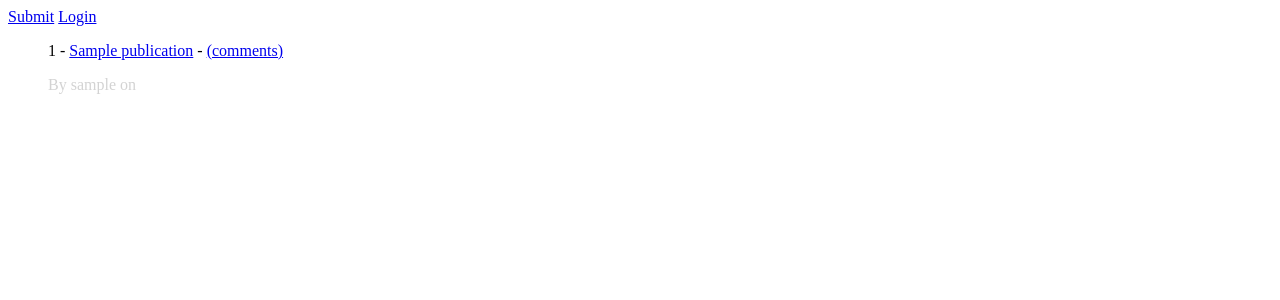
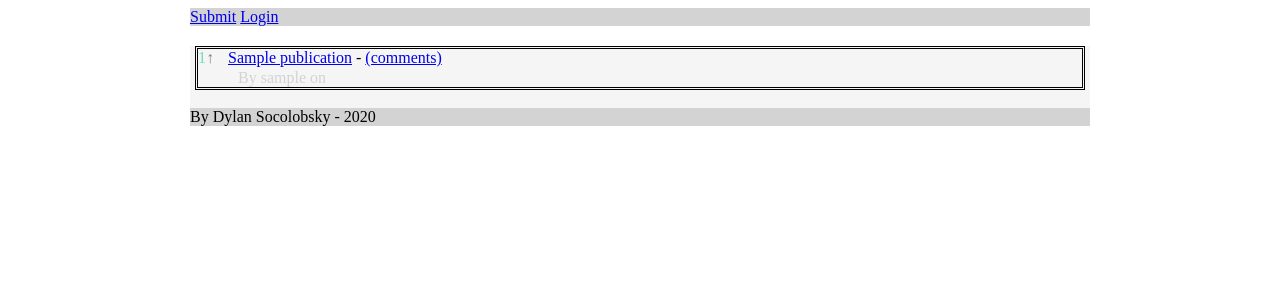
Before and after one commit to dsocolobsky/linkeadisimo, a Django app: page / in a window 1280 px wide. Shown: the top 300 px of the page. Run offline with Django 3.2, Linux system fonts and the light colour scheme; tables that the repository leaves empty hold one stand-in row (values such as "Sample post"); parts of the project's set-up code (start-up, migrations or seed data) failed here and were passed over.

Commit message:
small redesign of index page and frotend for upvote publications in index

```diff
--- a/website/static/website/css/style.css
+++ b/website/static/website/css/style.css
@@ -1,4 +1,55 @@
-.subtext p {
+#main {
+    margin-left: auto;
+    margin-right: auto;
+    min-width: 600px;
+    max-width: 900px;
+}
+
+nav {
+    background-color: lightgrey;
+}
+
+#publications {
+    margin-top: 20px;
+    background-color: whitesmoke;
+}
+
+footer {
+    background-color: lightgrey;
+}
+
+.publication {
+    border-style: double;
+    margin-left: 5px;
+    margin-right: 5px;
+}
+
+.publication .leftside {
+    display: inline-block;
+}
+
+.publication .leftside .votes {
+    color: #6DDCBD;
+}
+
+.publication .leftside .uparrow {
+    color: grey;
+    margin-left: -4px;
+    cursor: pointer;
+}
+
+.publication .leftside .uparrow:hover {
+    color: orangered;
+}
+
+.publication .maintext {
+    margin-left: 10px;
+    display: inline-block;
+}
+
+.publication .subtext p {
+    margin-top: 2px;
+    margin-left: 40px;
     color: lightgray;
     height: 2px;
 }
--- a/website/static/website/js/linkeadisimo.js
+++ b/website/static/website/js/linkeadisimo.js
@@ -1,5 +1,6 @@
+console.log('ohaio');
+
 let prevShownForm = null;
-
 function init_comment(com) {
     let answer_button = com.querySelector('.answer_comment');
     let form = com.querySelector('.comment_form');
@@ -12,4 +13,14 @@ function init_comment(com) {
     });
 }
 
+function init_publications(pub) {
+    let uparrow = pub.querySelector('.uparrow');
+
+    uparrow.addEventListener('click', () => {
+        console.log('Clicked ' + pub.id);
+    });
+}
+
 document.querySelectorAll('.comment').forEach(init_comment);
+
+document.querySelectorAll('.publication').forEach(init_publications);
--- a/website/templates/website/index.html
+++ b/website/templates/website/index.html
@@ -1,6 +1,9 @@
 {% load static %}
 <link rel="stylesheet" type="text/css" href="{% static 'website/css/style.css' %}">
 
+<div id="main">
+
+    <nav>
         <a href="{% url 'submit' %}">Submit</a>
 
         {% if authenticated %}
@@ -8,16 +11,19 @@
         {% else %}
             <a href="{% url 'login' %}">Login</a>
         {% endif %}
+    </nav>
 
-{% if publications %}
-    <ul>
+    <div id="publications">
         {% for pub in publications %}
         {% include "website/pubcard.html" with pub=pub %}
         <br>
-            <br>
-            </hline>
         {% endfor %}
-    </ul>
-{% else %}
-    <p>This is empty</p>
-{% endif %}
+    </div>
+
+    <footer>
+        By Dylan Socolobsky - 2020
+    </footer>
+
+</div>
+
+<script src="{% static 'website/js/linkeadisimo.js' %}"></script>
--- a/website/templates/website/pubcard.html
+++ b/website/templates/website/pubcard.html
@@ -1,6 +1,10 @@
 <div id="{{ pub.id }}" class="publication">
+    <div class="leftside">
+        <span class="votes">{{ pub.votes }}</span>
+        <span class="uparrow">↑</span>
+    </div>
     <div class="maintext">
-        <span>{{ pub.votes }} - </span>
+
         <a href={% if not pub.link %} "{% url 'publication' pub.id %}" {% else %} {{ pub.link }} {% endif %}>
             {{ pub.title }}</a> - <a href="{% url 'publication' pub.id %}">(comments)</a>
     </div>
```
Lines whose indentation alone changed are shown as unchanged.
